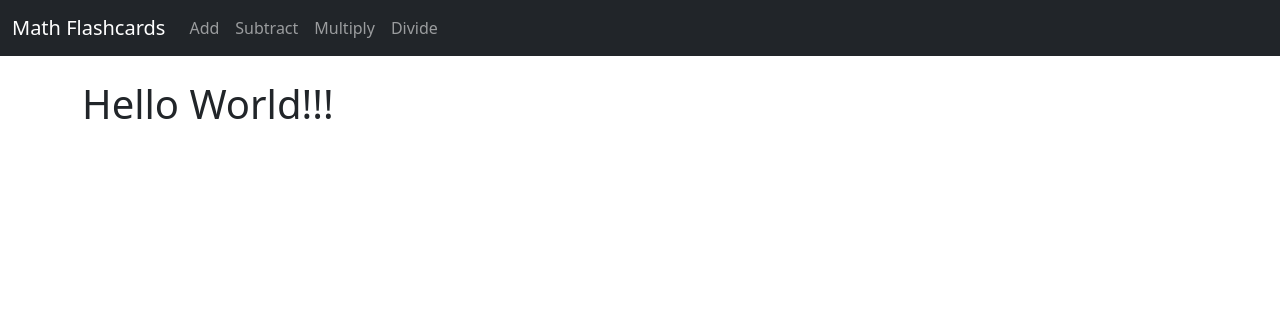
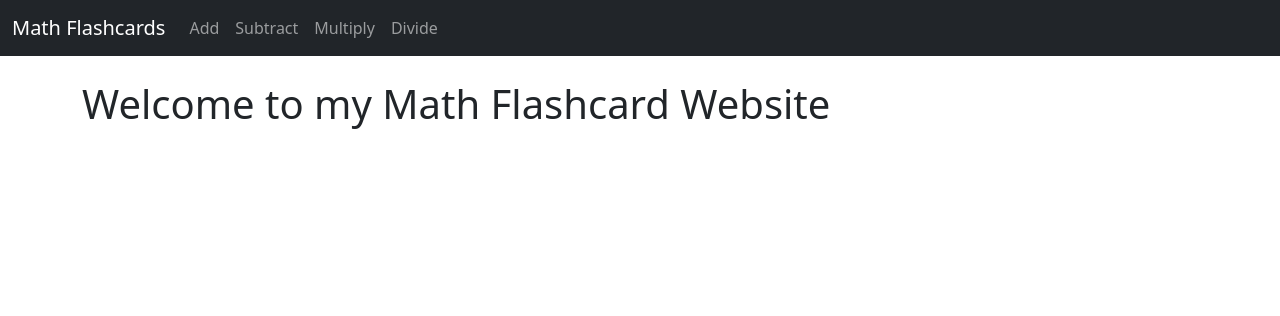
Before and after one commit to ophidio/codemy-django-flashcards, a Django app: template website/templates/home.html in a window 1280 px wide. Shown: the top 316 px of the page. Run offline with Django 3.2, Linux system fonts and the light colour scheme; the template is opened without the code that fills it, so the values that code supplies are empty; parts of the project's set-up code (start-up, migrations or seed data) failed here and were passed over.

Commit message:
tweaked home page

```diff
--- a/website/templates/home.html
+++ b/website/templates/home.html
@@ -1,6 +1,6 @@
 {% extends 'base.html' %}
 
 {% block 'content' %}
-<h1>Hello World!!!</h1>
+<h1>Welcome to my Math Flashcard Website</h1>
 
 {% endblock %}
```
Also changed, not shown: 3 other files.
